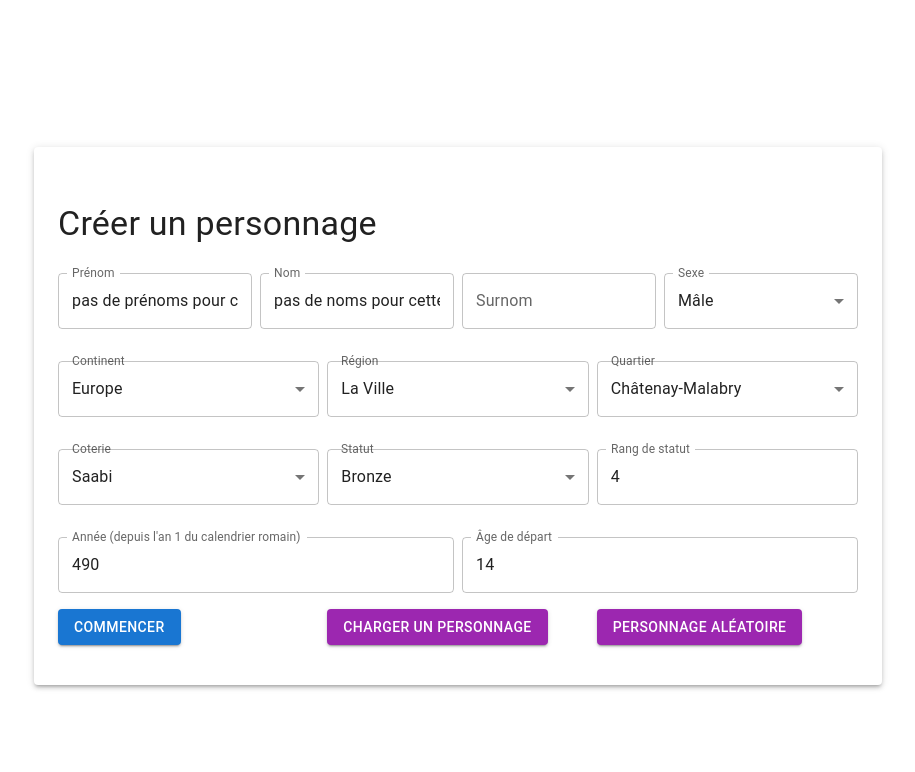
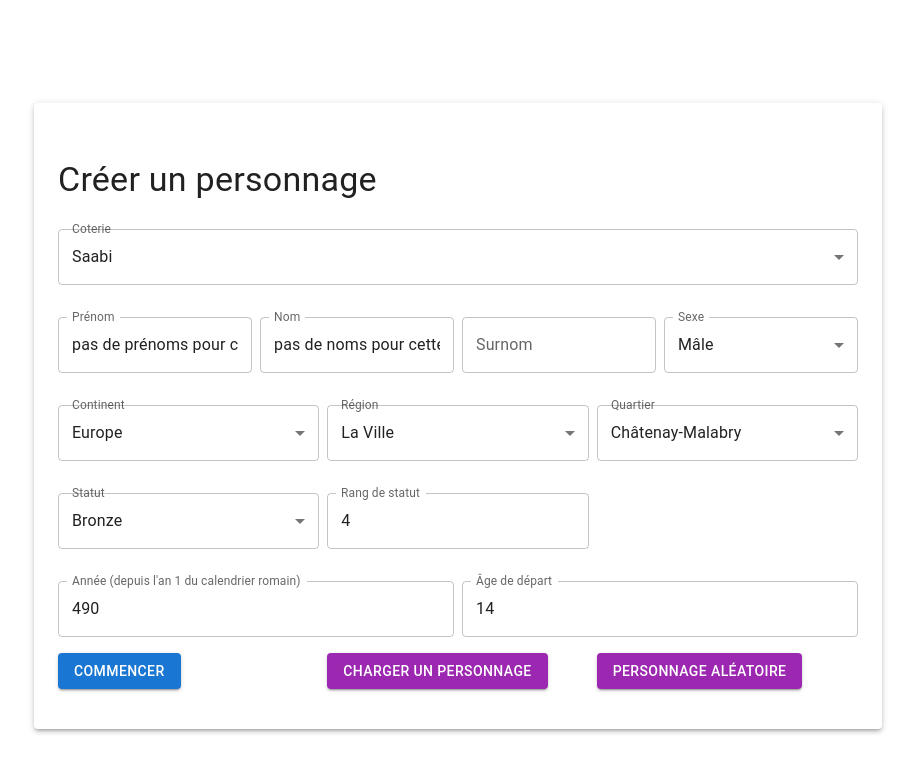
Before and after one commit to gabriellevy/destin-extremis-react, a React (Create React App) app: page /destin-extremis in a window 1280 px wide. Shown: the top 772 px of the page, without its empty margins (182-1097 px from the left). Built offline with nearby package versions, Linux system fonts and the light colour scheme; what @mistralai/mistralai would draw is missing.

Commit message:
réorga création de perso

```diff
--- a/src/compos/creation_perso/GenPersoForm.tsx
+++ b/src/compos/creation_perso/GenPersoForm.tsx
@@ -1,14 +1,9 @@
-import {Controller, FormProvider, useForm} from 'react-hook-form';
+import {FormProvider, useForm} from 'react-hook-form';
 import {
     Box,
     Button,
-    FormControl,
     Grid2,
-    InputLabel,
-    MenuItem,
     Paper,
-    Select,
-    TextField,
     Typography
 } from '@mui/material';
 import {Perso, Sexe} from "../../types/perso/Perso";
@@ -26,6 +21,8 @@ import {getRandomEnumValue, randomStatut} from "../../fonctions/random";
 import {Coterie} from "../../types/Coterie";
 import {getCognomen, getNom, getPrenom} from "../../fonctions/noms";
 import {commencerCarriereAleatoire} from "../../fonctions/metiers/metiersUtils";
+import SelectionCoterie from "./SelectionCoterie";
+import SelectionNom from "./SelectionNom";
 
 interface CharacterFormProps {
     setAfficherForm: (afficher: boolean) => void;
@@ -116,64 +113,8 @@ export default function GenPersoForm({ setAfficherForm }: CharacterFormProps) {
                 <FormProvider {...methods}>
                     <Typography variant="h4" gutterBottom>Créer un personnage</Typography>
                     <Grid2 container spacing={1} sx={{ mb: 2 }} columns={12}>
-                        <Grid2 size={3}>
-                            <Controller
-                                name="prenom"
-                                control={methods.control}
-                                rules={{ required: "Vous devez avoir un prénom" }}
-                                render={({ field }) => (
-                                    <TextField
-                                        {...field}
-                                        label="Prénom"
-                                        margin="normal"
-                                        fullWidth
-                                    />
-                                )}
-                            />
-                        </Grid2>
-                        <Grid2 size={3}>
-                            <Controller
-                                name="nom"
-                                control={methods.control}
-                                render={({ field }) => (
-                                    <TextField
-                                        {...field}
-                                        label="Nom"
-                                        margin="normal"
-                                        fullWidth
-                                    />
-                                )}
-                            />
-                        </Grid2>
-                        <Grid2 size={3}>
-                            <Controller
-                                name="cognomen"
-                                control={methods.control}
-                                render={({ field }) => (
-                                    <TextField
-                                        {...field}
-                                        label="Surnom"
-                                        margin="normal"
-                                        fullWidth
-                                    />
-                                )}
-                            />
-                        </Grid2>
-                        <Grid2 size={3}>
-                            <Controller
-                                name="sexe"
-                                control={methods.control}
-                                render={({ field }) => (
-                                    <FormControl fullWidth margin="normal">
-                                        <InputLabel>Sexe</InputLabel>
-                                        <Select {...field} label="Sexe">
-                                            <MenuItem value={Sexe.male}>{Sexe.male}</MenuItem>
-                                            <MenuItem value={Sexe.femelle}>{Sexe.femelle}</MenuItem>
-                                        </Select>
-                                    </FormControl>
-                                )}
-                            />
-                        </Grid2>
+                        <SelectionCoterie />
+                        <SelectionNom />
                         <SelectionLieu />
                         <SelectionStatut />
                         <SelectionDates />
--- /dev/null
+++ b/src/compos/creation_perso/SelectionCoterie.tsx
@@ -0,0 +1,33 @@
+import {Controller, useFormContext} from "react-hook-form";
+import {Perso} from "../../types/perso/Perso";
+import {FormControl, Grid2, InputLabel, MenuItem, Select} from "@mui/material";
+import {Option} from "../../types/lieux/Lieu";
+import {coterieOptions} from "../../types/Coterie";
+
+export default function SelectionCoterie() {
+    const { control, formState: { errors } } = useFormContext<Perso>();
+
+    return (
+        <>
+            <Grid2 size={12}>
+                <Controller
+                    control={control}
+                    name="coterie"
+                    render={({ field }) => (
+                        <FormControl margin="normal" error={!!errors.coterie}
+                                     fullWidth>
+                            <InputLabel>Coterie</InputLabel>
+                            <Select {...field}>
+                                {Object.values(coterieOptions).map((coterie: Option) => (
+                                    <MenuItem value={coterie.value} key={coterie.value}>
+                                        {coterie.label}
+                                    </MenuItem>
+                                ))}
+                            </Select>
+                        </FormControl>
+                    )}
+                />
+            </Grid2>
+        </>
+    );
+}
--- /dev/null
+++ b/src/compos/creation_perso/SelectionNom.tsx
@@ -0,0 +1,70 @@
+import {Controller, useFormContext} from "react-hook-form";
+import {Perso, Sexe} from "../../types/perso/Perso";
+import {FormControl, Grid2, InputLabel, MenuItem, Select, TextField} from "@mui/material";
+
+export default function SelectionNom() {
+    const { control } = useFormContext<Perso>();
+
+    return (
+        <>
+            <Grid2 size={3}>
+                <Controller
+                    name="prenom"
+                    control={control}
+                    rules={{ required: "Vous devez avoir un prénom" }}
+                    render={({ field }) => (
+                        <TextField
+                            {...field}
+                            label="Prénom"
+                            margin="normal"
+                            fullWidth
+                        />
+                    )}
+                />
+            </Grid2>
+            <Grid2 size={3}>
+                <Controller
+                    name="nom"
+                    control={control}
+                    render={({ field }) => (
+                        <TextField
+                            {...field}
+                            label="Nom"
+                            margin="normal"
+                            fullWidth
+                        />
+                    )}
+                />
+            </Grid2>
+            <Grid2 size={3}>
+                <Controller
+                    name="cognomen"
+                    control={control}
+                    render={({ field }) => (
+                        <TextField
+                            {...field}
+                            label="Surnom"
+                            margin="normal"
+                            fullWidth
+                        />
+                    )}
+                />
+            </Grid2>
+            <Grid2 size={3}>
+                <Controller
+                    name="sexe"
+                    control={control}
+                    render={({ field }) => (
+                        <FormControl fullWidth margin="normal">
+                            <InputLabel>Sexe</InputLabel>
+                            <Select {...field} label="Sexe">
+                                <MenuItem value={Sexe.male}>{Sexe.male}</MenuItem>
+                                <MenuItem value={Sexe.femelle}>{Sexe.femelle}</MenuItem>
+                            </Select>
+                        </FormControl>
+                    )}
+                />
+            </Grid2>
+        </>
+    );
+}
--- a/src/compos/creation_perso/SelectionStatut.tsx
+++ b/src/compos/creation_perso/SelectionStatut.tsx
@@ -3,32 +3,12 @@ import {Perso} from "../../types/perso/Perso";
 import {FormControl, Grid2, InputLabel, MenuItem, Select, TextField} from "@mui/material";
 import {metalStatutOptions} from "../../types/statut_social/Statut";
 import {Option} from "../../types/lieux/Lieu";
-import {coterieOptions} from "../../types/Coterie";
 
 export default function SelectionStatut() {
     const { control, formState: { errors } } = useFormContext<Perso>();
 
     return (
         <>
-            <Grid2 size={4}>
-                <Controller
-                    control={control}
-                    name="coterie"
-                    render={({ field }) => (
-                        <FormControl margin="normal" error={!!errors.coterie}
-                                     fullWidth>
-                            <InputLabel>Coterie</InputLabel>
-                            <Select {...field}>
-                                {Object.values(coterieOptions).map((coterie: Option) => (
-                                    <MenuItem value={coterie.value} key={coterie.value}>
-                                        {coterie.label}
-                                    </MenuItem>
-                                ))}
-                            </Select>
-                        </FormControl>
-                    )}
-                />
-            </Grid2>
             <Grid2 size={4}>
                 <Controller
                     control={control}
```
